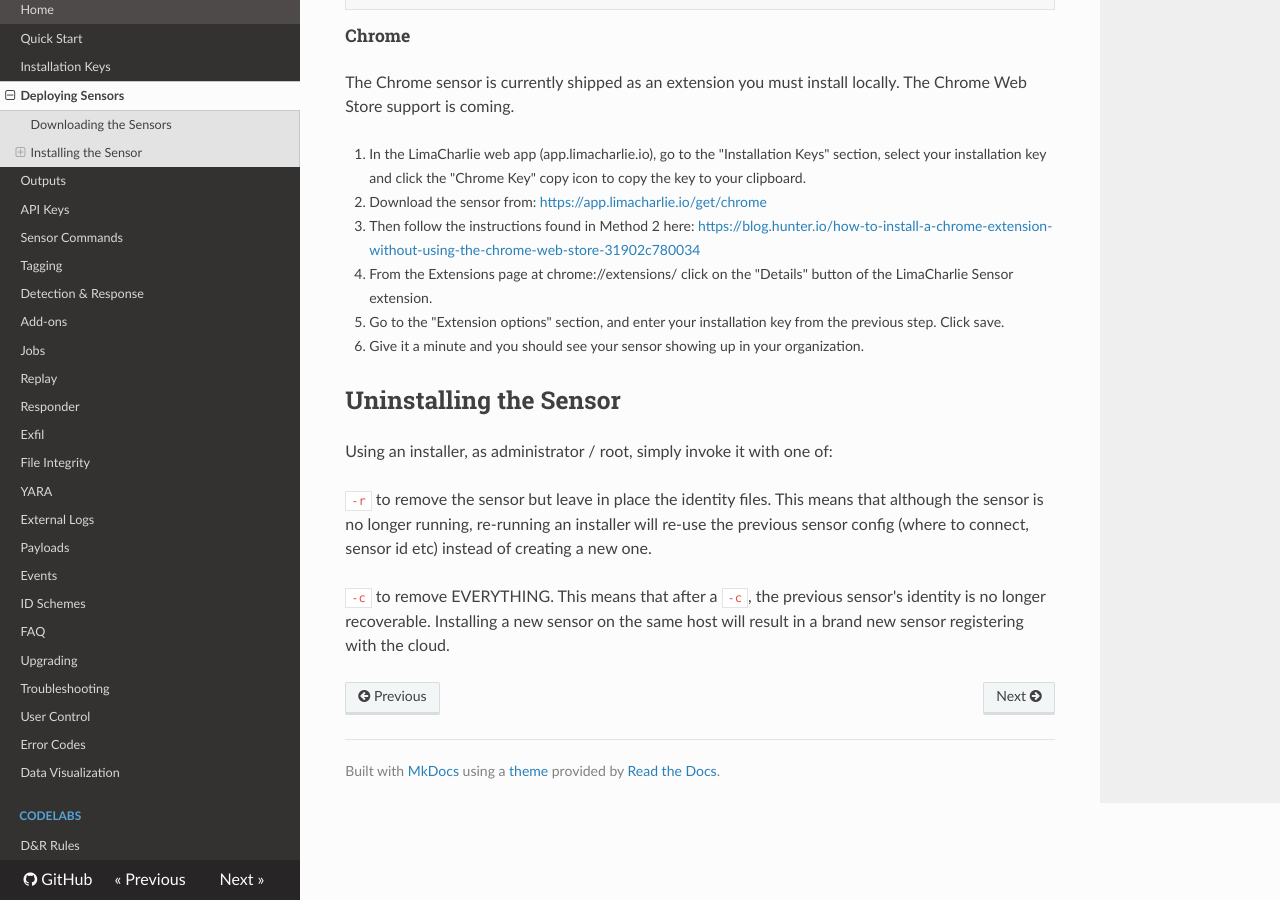
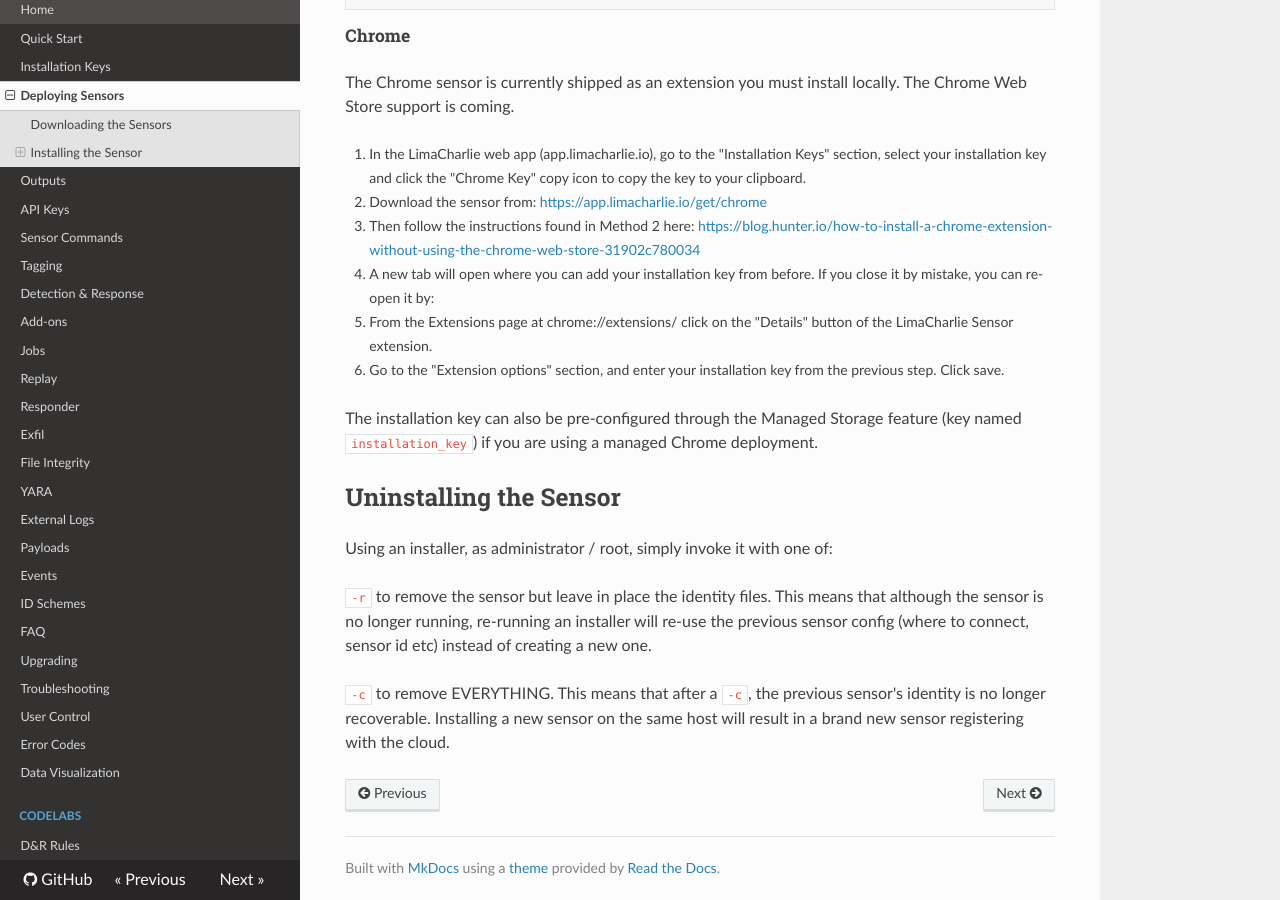
Before and after one commit to refractionPOINT/lce_doc, an MkDocs documentation site: the page built from docs/deploy_sensor.md, in a window 1280 px wide and 900 px high, scrolled down 4542 px. Built offline with MkDocs 1.6.1, drawn with Linux system fonts in a browser that asks for light colours; nearby versions of some CDN libraries; old or Windows-style settings are respelled for this version of MkDocs.

Commit message:
Tweak chrome doc.

```diff
--- a/docs/deploy_sensor.md
+++ b/docs/deploy_sensor.md
@@ -166,9 +166,11 @@ The Chrome sensor is currently shipped as an extension you must install locally.
 copy the key to your clipboard.
 1. Download the sensor from: [https://app.limacharlie.io/get/chrome](https://app.limacharlie.io/get/chrome)
 1. Then follow the instructions found in Method 2 here: [https://blog.hunter.io/how-to-install-a-chrome-extension-without-using-the-chrome-web-store-31902c780034](https://blog.hunter.io/how-to-install-a-chrome-extension-without-using-the-chrome-web-store-31902c780034)
-1. From the Extensions page at chrome://extensions/ click on the "Details" button of the LimaCharlie Sensor extension.
-1. Go to the "Extension options" section, and enter your installation key from the previous step. Click save.
-1. Give it a minute and you should see your sensor showing up in your organization.
+1. A new tab will open where you can add your installation key from before. If you close it by mistake, you can re-open it by:
+  1. From the Extensions page at chrome://extensions/ click on the "Details" button of the LimaCharlie Sensor extension.
+  1. Go to the "Extension options" section, and enter your installation key from the previous step. Click save.
+
+The installation key can also be pre-configured through the Managed Storage feature (key named `installation_key`) if you are using a managed Chrome deployment.
 
 # Uninstalling the Sensor
 Using an installer, as administrator / root, simply invoke it with one of:
```
